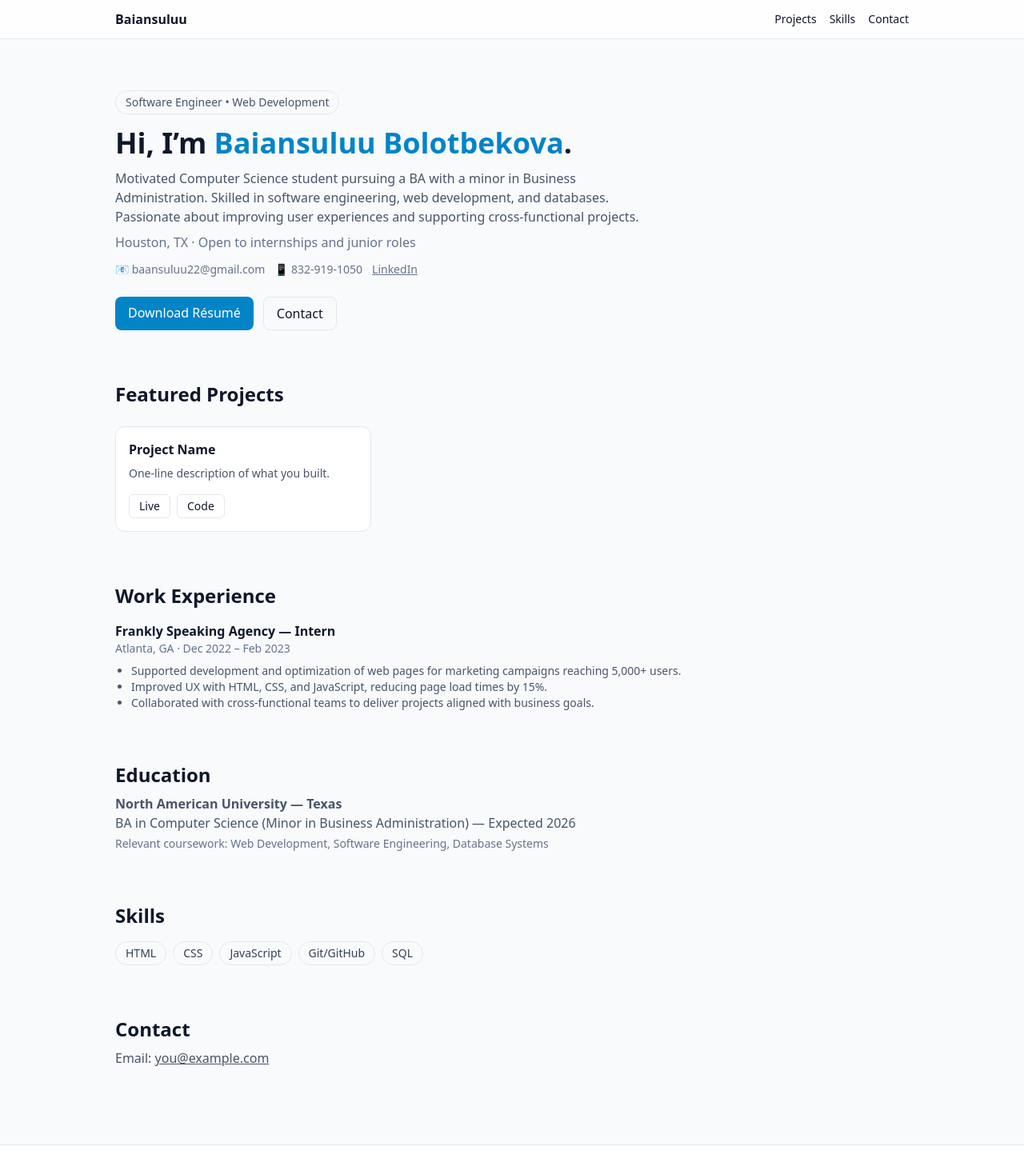
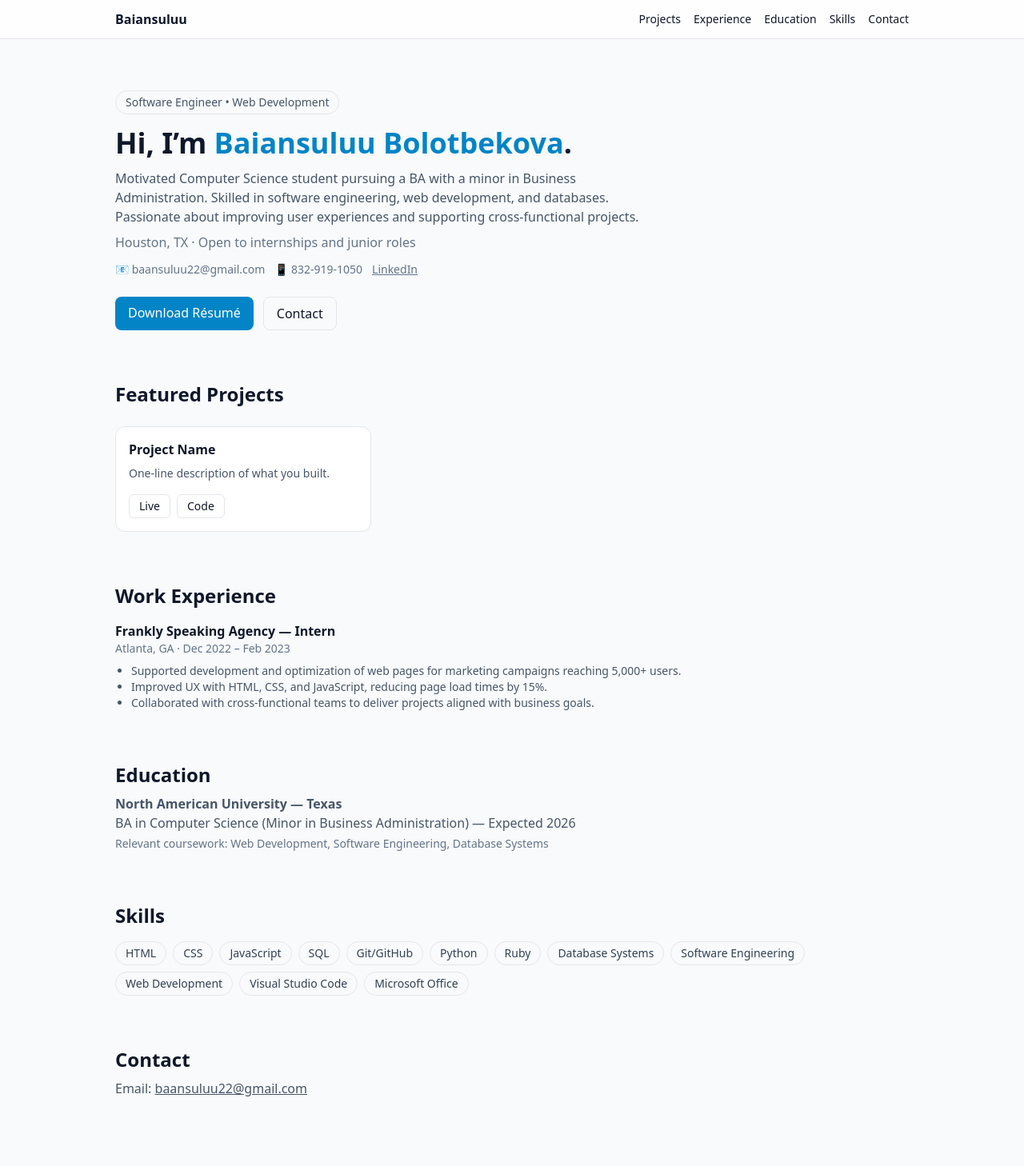
Before and after one commit to Baiansulu/my_portfolio, a React (Vite) app: page / in a window 1280 px wide. Shown: the top 1458 px of the page at 80% size. Built offline with nearby package versions, Linux system fonts and the light colour scheme.

Commit message:
Update App.jsx

```diff
--- a/src/App.jsx
+++ b/src/App.jsx
@@ -6,12 +6,15 @@ export default function App() {
           <span className="font-bold">Baiansuluu</span>
           <nav className="flex gap-4 text-sm">
             <a href="#projects" className="hover:underline">Projects</a>
+            <a href="#experience" className="hover:underline">Experience</a>
+            <a href="#education" className="hover:underline">Education</a>
             <a href="#skills" className="hover:underline">Skills</a>
             <a href="#contact" className="hover:underline">Contact</a>
           </nav>
         </div>
       </header>
 
+      {/* Hero Section */}
       <section className="mx-auto max-w-5xl px-4 py-16">
         <p className="inline-block rounded-full border px-3 py-1 text-sm text-slate-600">
           Software Engineer • Web Development
@@ -20,9 +23,9 @@ export default function App() {
           Hi, I’m <span className="text-sky-600">Baiansuluu Bolotbekova</span>.
         </h1>
         <p className="mt-3 max-w-2xl text-slate-600">
-    Motivated Computer Science student pursuing a BA with a minor in Business Administration. Skilled in
-    software engineering, web development, and databases. Passionate about improving user experiences and
-    supporting cross-functional projects.
+          Motivated Computer Science student pursuing a BA with a minor in Business Administration.
+          Skilled in software engineering, web development, and databases. Passionate about improving
+          user experiences and supporting cross-functional projects.
         </p>
         <p className="mt-2 text-slate-500">Houston, TX · Open to internships and junior roles</p>
         <div className="mt-3 flex gap-3 text-slate-500 text-sm">
@@ -40,7 +43,7 @@ export default function App() {
         </div>
       </section>
 
-
+      {/* Projects Section */}
       <section id="projects" className="mx-auto max-w-5xl px-4 pb-16">
         <h2 className="text-2xl font-semibold">Featured Projects</h2>
         <div className="mt-6 grid gap-4 sm:grid-cols-2 lg:grid-cols-3">
@@ -55,6 +58,7 @@ export default function App() {
         </div>
       </section>
 
+      {/* Experience Section */}
       <section id="experience" className="mx-auto max-w-5xl px-4 pb-16">
         <h2 className="text-2xl font-semibold">Work Experience</h2>
         <div className="mt-4 space-y-6">
@@ -70,6 +74,7 @@ export default function App() {
         </div>
       </section>
 
+      {/* Education Section */}
       <section id="education" className="mx-auto max-w-5xl px-4 pb-16">
         <h2 className="text-2xl font-semibold">Education</h2>
         <p className="mt-2 text-slate-600">
@@ -81,20 +86,25 @@ export default function App() {
         </p>
       </section>
 
-
+      {/* Skills Section */}
       <section id="skills" className="mx-auto max-w-5xl px-4 pb-16">
         <h2 className="text-2xl font-semibold">Skills</h2>
         <ul className="mt-4 flex flex-wrap gap-2 text-sm text-slate-700">
-          {["HTML","CSS","JavaScript","Git/GitHub","SQL"].map(s => (
+          {[
+            "HTML","CSS","JavaScript","SQL","Git/GitHub","Python","Ruby",
+            "Database Systems","Software Engineering","Web Development",
+            "Visual Studio Code","Microsoft Office"
+          ].map(s => (
             <li key={s} className="rounded-full border px-3 py-1">{s}</li>
           ))}
         </ul>
       </section>
 
+      {/* Contact Section */}
       <section id="contact" className="mx-auto max-w-5xl px-4 pb-24">
         <h2 className="text-2xl font-semibold">Contact</h2>
         <p className="mt-2 text-slate-600">
-          Email: <a className="underline" href="mailto:you@example.com">you@example.com</a>
+          Email: <a className="underline" href="mailto:baansuluu22@gmail.com">baansuluu22@gmail.com</a>
         </p>
       </section>
 
```
Lines whose indentation alone changed are shown as unchanged.
